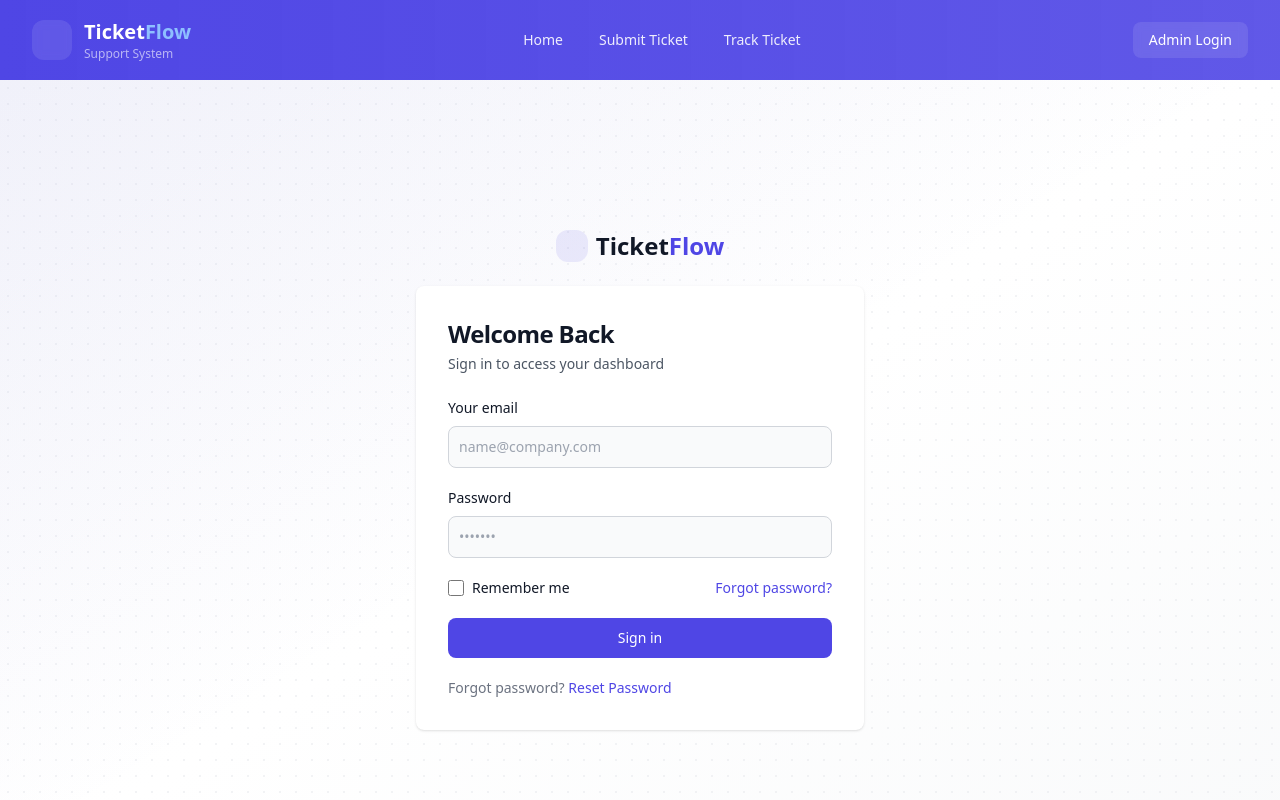
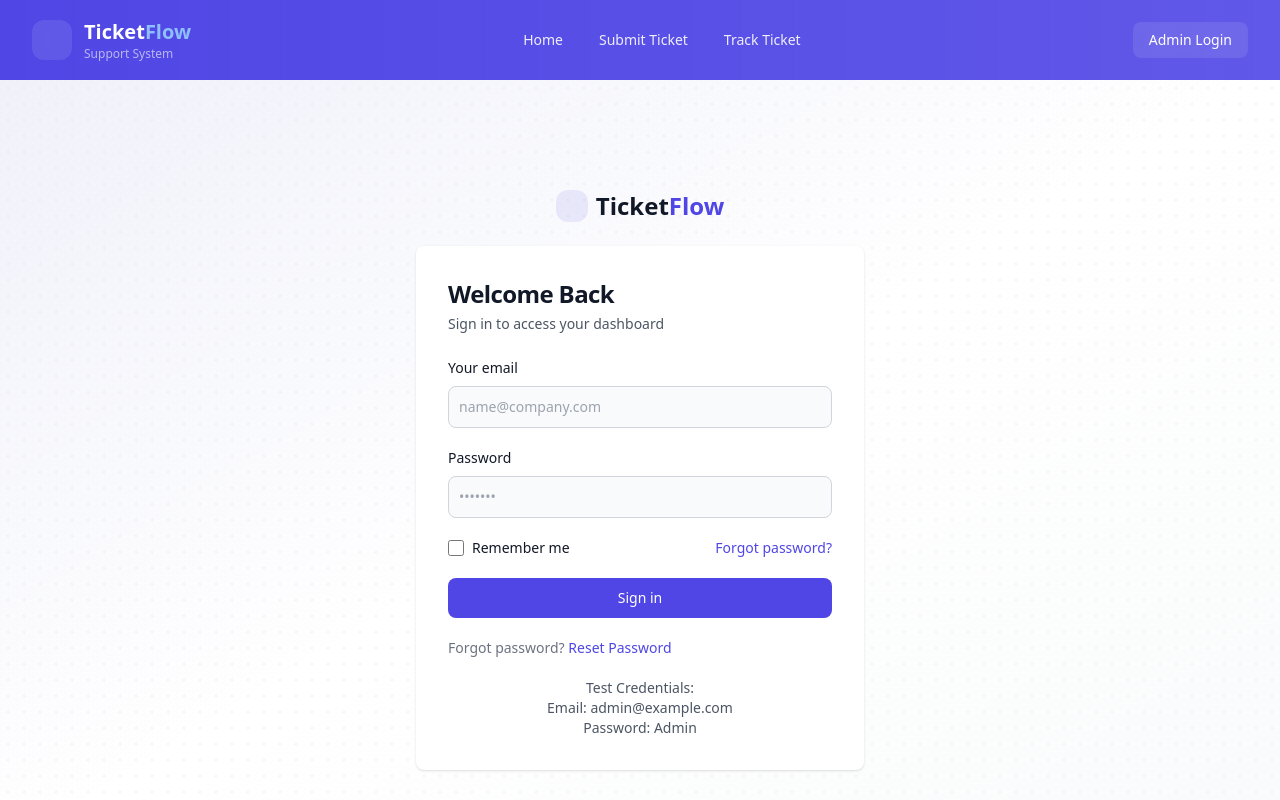
Before and after one commit to fadymohyeldeen/ticketflow-frontend, a React (Vite) app: page /login in a window 1280 px wide. Shown: the top 800 px of the page. Built offline with nearby package versions, Linux system fonts and the light colour scheme; some icons are missing.

Commit message:
added test credentials

```diff
--- a/src/pages/Login.jsx
+++ b/src/pages/Login.jsx
@@ -63,6 +63,7 @@ function Login() {
           <p className="text-sm text-gray-600 mb-6">
             Sign in to access your dashboard
           </p>
+
           <form className="mt-4 space-y-4 lg:mt-5 md:space-y-5">
             <div>
               <label
@@ -138,6 +139,11 @@ function Login() {
                 Reset Password
               </Link>
             </p>
+            <div className="text-sm text-gray-600 text-center">
+              <p>Test Credentials: </p>
+              <p>Email: admin@example.com</p>
+              <p>Password: Admin</p>
+            </div>
           </form>
         </div>
       </div>
```
